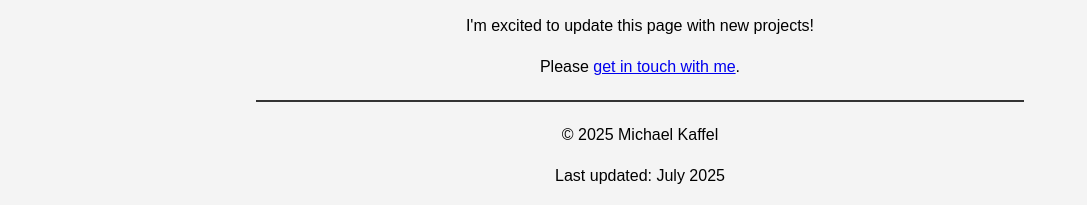
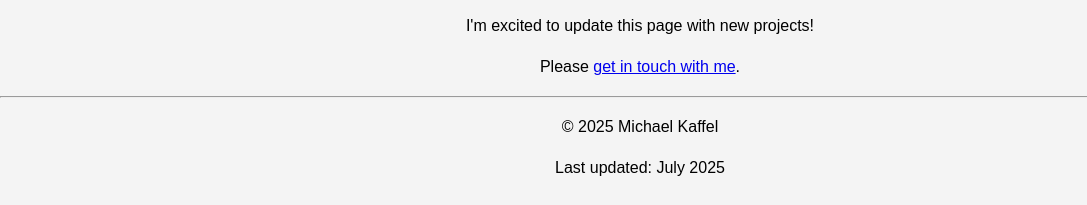
Before and after one commit to michaelkaffel/1st-portfolio-pages, a plain HTML site: page index.html in a window 1280 px wide. Shown: the part 605-810 px from the top of the page, without its empty margins (0-1087 px from the left). Drawn offline with Linux system fonts and the light colour scheme.

Commit message:
edit footer section to site

```diff
--- a/index.html
+++ b/index.html
@@ -21,11 +21,9 @@
         </div>
         </main>
         <hr class="divider" />
-        <div class="foot">
         <footer>
             <p>© 2025 Michael Kaffel</p>
             <p>Last updated: July 2025</p>
         </footer>
-        </div>
     </body>
 </html>
--- a/styles.css
+++ b/styles.css
@@ -15,8 +15,9 @@ body {
   border-radius: 10px;
 }
 
-.foot {
+footer {
   text-align: center;
+}
 }
 
 .divider {
```
